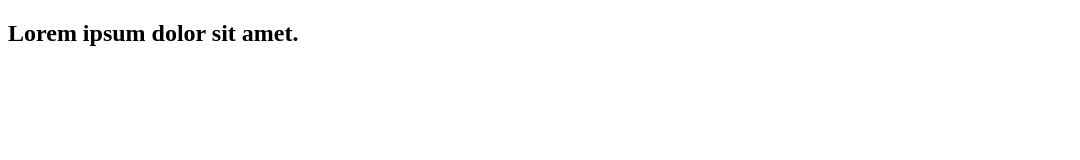
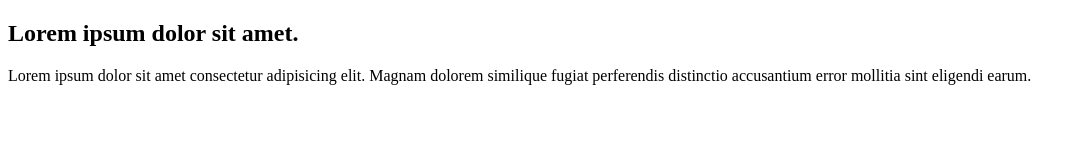
Before and after one commit to zakkimusthofa/belajar-git-2, a plain HTML site: page index.html in a window 1280 px wide. Shown: the whole page, without its empty margins (0-1080 px from the left). Drawn offline with Linux system fonts and the light colour scheme.

Commit message:
menambahkan paragraph lorem20

```diff
--- a/index.html
+++ b/index.html
@@ -9,6 +9,8 @@
 
 <body>
     <h2>Lorem ipsum dolor sit amet.</h2>
+    <p>Lorem ipsum dolor sit amet consectetur adipisicing elit. Magnam dolorem similique fugiat perferendis distinctio
+        accusantium error mollitia sint eligendi earum.</p>
 </body>
 
 </html>
```
